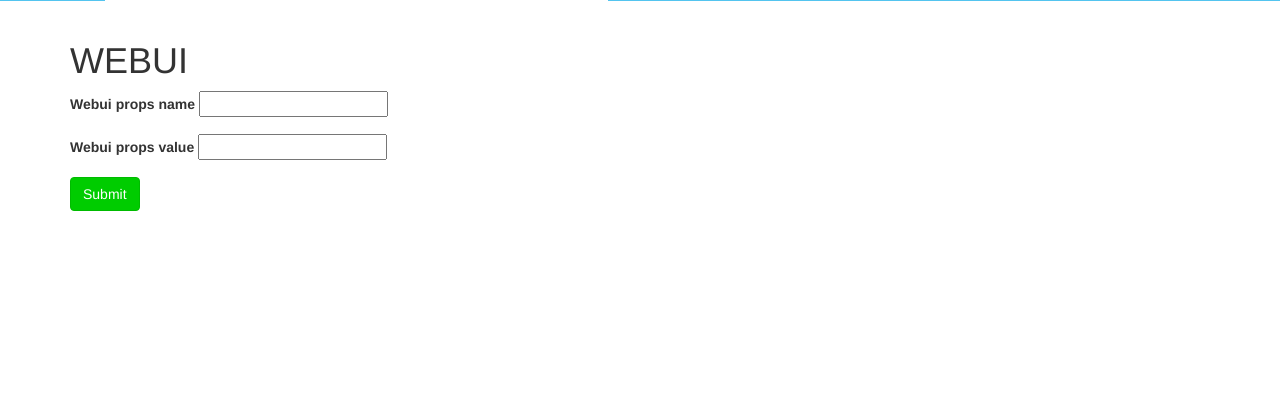
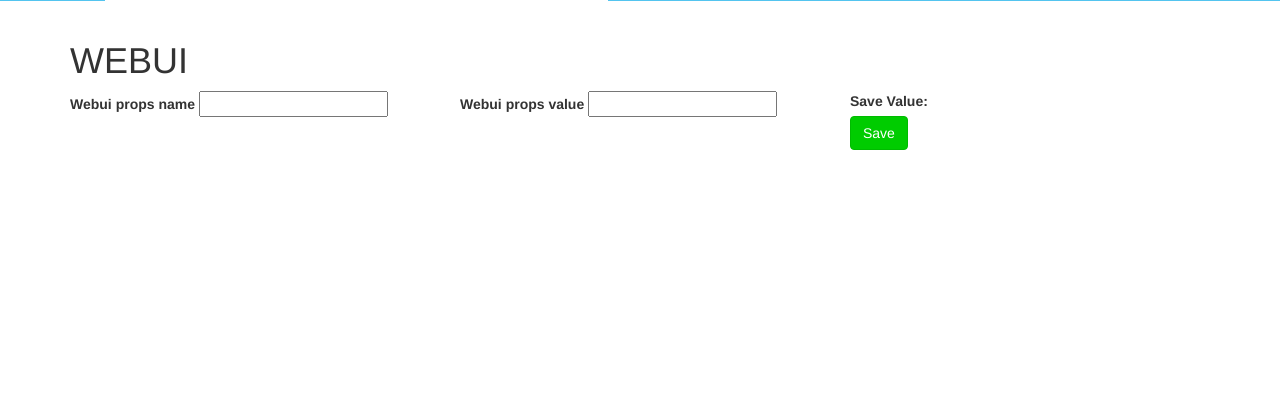
Before and after one commit to OpenBankProject/API-Manager, a Django app: template apimanager/webui/templates/webui/index.html in a window 1280 px wide. Shown: the part 49-459 px from the top of the page. Run offline with Django 3.2, Linux system fonts and the light colour scheme; the template is opened without the code that fills it, so the values that code supplies are empty, except form fields; tables that the repository leaves empty hold one stand-in row (values such as "Sample post"); form fields are guessed from the names that the template uses; some libraries are stand-ins or nearby versions.

Commit message:
change the WebUi html

```diff
--- a/apimanager/webui/forms.py
+++ b/apimanager/webui/forms.py
@@ -16,6 +16,8 @@ class WebuiForm(forms.Form):
         widget=forms.Textarea(
             attrs={
                 'class': 'form-control',
+                'cols': '40',
+                'rows': '1'
             }
         ),
         required=False
--- a/apimanager/webui/templates/webui/index.html
+++ b/apimanager/webui/templates/webui/index.html
@@ -24,9 +24,6 @@
 						{{ form.webui_props_name }}
 					</div>
                 </div>
-			</div>
-
-			<div class="row">
                 <div class="col-xs-12 col-sm-4">
                     {% if form.webui_props_value.errors %}<div class="alert alert-danger">{{ form.webui_props_value.errors }}</div>{% endif %}
                     <div class="form-group">
@@ -34,15 +31,15 @@
                         {{ form.webui_props_value }}
                     </div>
                 </div>
-			</div>
-
-			<div class="row">
-				<div class="col-sm-12 hidden-xs">
+                <div class="col-sm-12 col-sm-4">
 					<div class="form-group">
-						<button type="submit" class="btn btn-primary btn-green">Submit</button>
+                        <label >Save Value:</label> <br>
+						<button type="submit" class="btn btn-primary btn-green">Save</button>
 					</div>
 				</div>
 			</div>
+
+
 		</form>
 	</div>
 </div>
```
Lines whose indentation alone changed are shown as unchanged.
